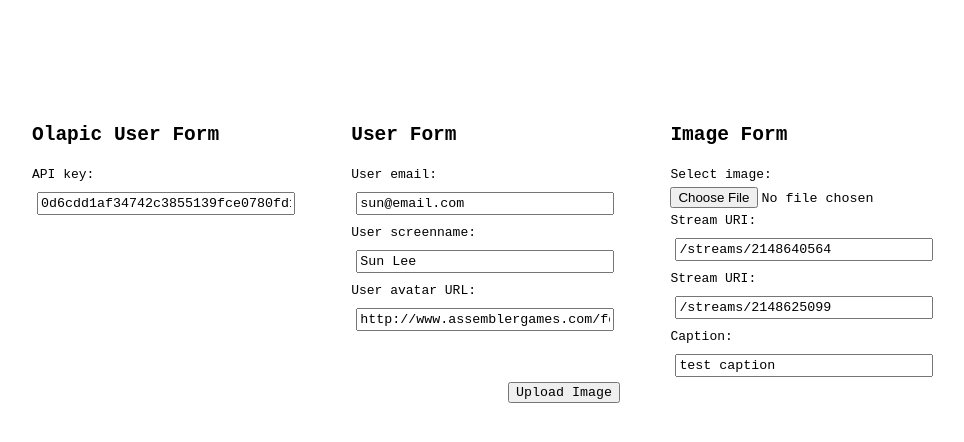
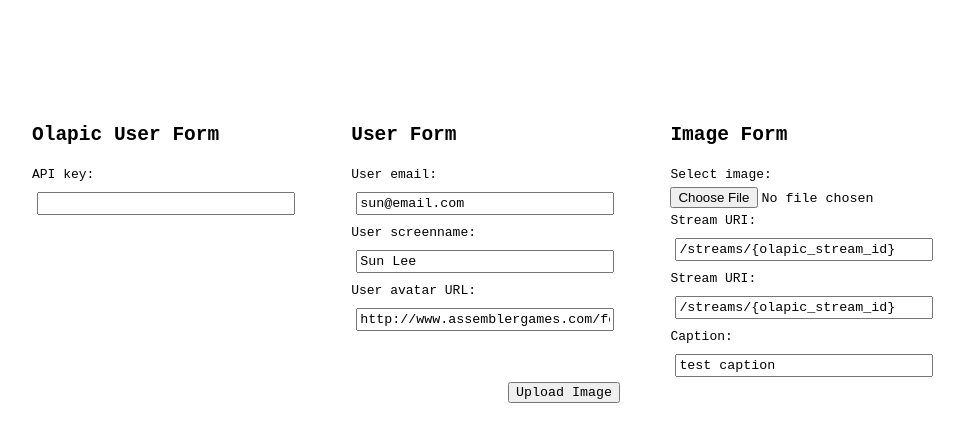
Before and after one commit to sunlee-newyork/Olapic-Uploader, a plain HTML site: page index.html in a window 1280 px wide. Shown: the whole page, without its empty margins (76-1040 px from the left). Drawn offline with nearby package versions, Linux system fonts and the light colour scheme.

Commit message:
removed auth token and stream IDs

```diff
--- a/index.html
+++ b/index.html
@@ -12,7 +12,7 @@
         <div class="customer-form">
             <div class="container">
                 <h2>Olapic User Form</h2>
-                <div><label>API key: </label><input class="olapic-apikey" type="text" value="0d6cdd1af34742c3855139fce0780fd1f93d1a7ba1a2c6a495bdb2d9031ec2c3"></div>
+                <div><label>API key: </label><input class="olapic-apikey" type="text" value=""></div>
             </div>
         </div>
 
@@ -30,8 +30,8 @@
                 <h2>Image Form</h2>
                 <form id="form" method="post" enctype="multipart/form-data">
                     <div><label>Select image:</label><input class="image-file" type="file" name="image" ></div>
-                    <div><label>Stream URI: </label><input class="stream-uri" type="text" name="stream_uri[]" value="/streams/2148640564"></div>
-                    <div><label>Stream URI: </label><input class="stream-uri" type="text" name="stream_uri[]" value="/streams/2148625099"></div>
+                    <div><label>Stream URI: </label><input class="stream-uri" type="text" name="stream_uri[]" value="/streams/{olapic_stream_id}"></div>
+                    <div><label>Stream URI: </label><input class="stream-uri" type="text" name="stream_uri[]" value="/streams/{olapic_stream_id}"></div>
                     <div><label>Caption: </label><input class="caption" type="text" name="caption" value="test caption"></div>
                 </form>
             </div>
```
